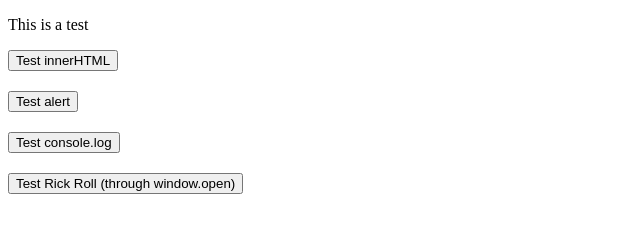
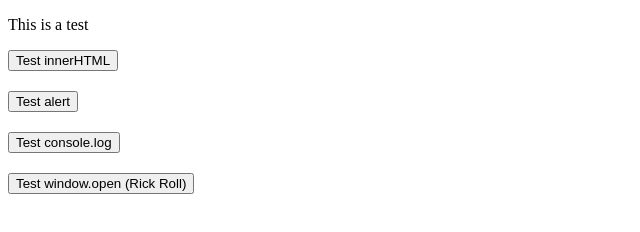
Before and after one commit to Ruben-van-der-Ark/test, a plain HTML site: page index.html in a window 1280 px wide. Shown: the whole page, without its empty margins (0-640 px from the left). Drawn offline with Linux system fonts and the light colour scheme.

Commit message:
Rephrase rickroll test label

```diff
--- a/index.html
+++ b/index.html
@@ -14,6 +14,6 @@
 
   <button onclick="testConsoleLog()">Test console.log</button>
 
-  <button onclick="testRickRoll()"> Test Rick Roll (through window.open)</button>
+  <button onclick="testRickRoll()"> Test window.open (Rick Roll)</button>
 </body>
 </html>
```
